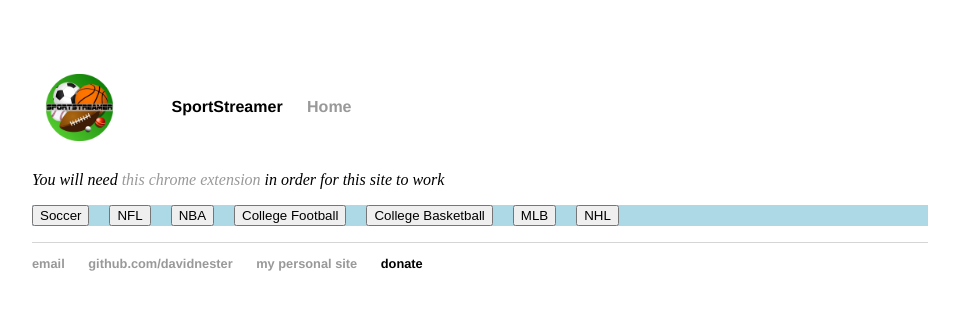
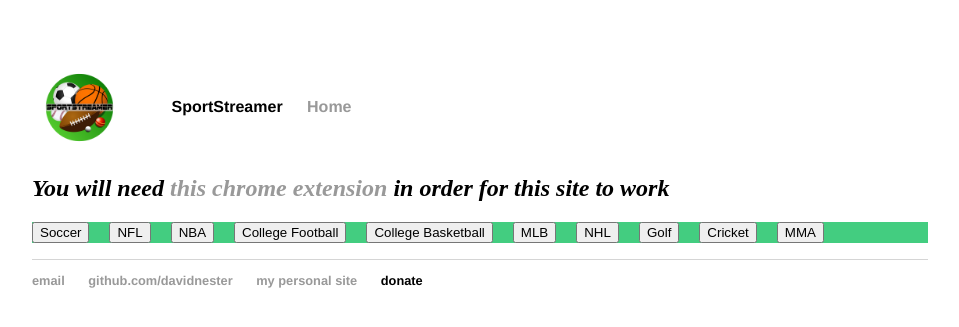
Before and after one commit to DavidNester/DavidNester.github.io, a Jekyll site: the page built from sportstreamer/index.html, in a window 1280 px wide. Shown: the top 327 px of the page, without its empty margins (160-1119 px from the left). Built offline with Jekyll 4.4.1, drawn with Linux system fonts in a browser that asks for light colours.

Commit message:
Each sport works now

```diff
--- a/sportstreamer/index.html
+++ b/sportstreamer/index.html
@@ -3,20 +3,22 @@
 title: SportStreamer
 ---
 
-<em>You will need <a href="https://chrome.google.com/webstore/detail/allow-control-allow-origi/nlfbmbojpeacfghkpbjhddihlkkiljbi/related?hl=en-US" target="_blank">this chrome extension</a> in order for this site to work</em>
+<h2><em>You will need <a href="https://chrome.google.com/webstore/detail/allow-control-allow-origi/nlfbmbojpeacfghkpbjhddihlkkiljbi/related?hl=en-US" target="_blank">this chrome extension</a> in order for this site to work</em></h2>
 <div class="blurb" style="background-color:slategrey">
-<nav style="background-color:lightblue">
+<nav style="background-color:#43cd80">
 	<ul id="sports">
 	</ul>
 </nav>
-<nav style="background-color:green">
+<nav style="background-color:#6ca6cd">
 	<ul id="games">
 	</ul>
 </nav>
-<nav style="background-color:blue">
-	<ul id="links">
+<div style="background-color:#228b22">
+	<ul id="links" float="left" display="inline-block">
 	</ul>
-</nav>
+	<ul id="ace" float="left" display="inline-block">
+	</ul>
+</div>
 </div>
 
 <script type="text/javascript">
@@ -25,11 +27,12 @@
 var baseUrl = getUrl .protocol + "//" + getUrl.host + "/" //+ getUrl.pathname.split('/')[1];
 
 //Sport Buttons
-var sports_list = ["Soccer", "NFL", "NBA", "College Football", "College Basketball", "MLB", "NHL"];
+var sports_list = ["Soccer", "NFL", "NBA", "College Football", "College Basketball", "MLB", "NHL", "Golf", "Cricket", "MMA"];
+var addresses = ["https://www.reddit.com/r/soccerstreams/", "https://www.reddit.com/r/nflstreams/", "https://www.reddit.com/r/nbastreams/", "https://www.reddit.com/r/CFBStreams/", "https://www.reddit.com/r/ncaaBBallStreams/", "https://www.reddit.com/r/MLBStreams/", "https://www.reddit.com/r/NHLStreams/", "https://www.reddit.com/r/PuttStreams/", "https://www.reddit.com/r/cricket_streams/", "https://www.reddit.com/r/MMAStreams/"]
 var sports = document.getElementById('sports');
 var text = "";
 for (i = 0; i < sports_list.length; i++) {
-	text += "<li><button onclick='getGames(\"https://www.reddit.com/r/soccerstreams\")'>" + sports_list[i] + "</button></li>"
+	text += "<li><button onclick='getGames(\"" + addresses[i] + "\")'>" + sports_list[i] + "</button></li>"
 }
 sports.innerHTML = text;
 
@@ -83,7 +89,8 @@
 	text = ""
 	for (i = 0; i < urls.length; i++) {
 		text += "<li><button onclick='getLinks(\""+ urls[i] +"\")'>" + urls[i] + "</button></li>"
-}	games.innerHTML = text;
+	}
+	games.innerHTML = text;
 }
 function getLinks(url){
 	var links = document.getElementById('links');
@@ -111,7 +119,7 @@
 		//console.log(rel)
 		if (rel == "nofollow"){
 			console.log(links[i].href)
-	if (!links[i].href.includes('https://www.reddit.com/r/soccerstreams')) {
+			if (!links[i].href.includes('https://www.reddit.com/r/')) {
 				if (!links[i].href.includes(baseUrl)) {
     				urls.push(links[i].href);
     			}
@@ -126,7 +134,8 @@
 	text = ""
 	for (i = 0; i < urls.length; i++) {
 		text += "<li><a href=\""+ urls[i] +"\" target=\"_blank\"><button>" + urls[i] + "</button></a></li>"
-}	links.innerHTML = text;
+	}
+	links.innerHTML = text;
 }
 //request.responseText
 //https://chrome.google.com/webstore/detail/allow-control-allow-origi/nlfbmbojpeacfghkpbjhddihlkkiljbi/related?hl=en-US
```
Also changed, not shown: other parts of sportstreamer/index.html (+5 -1 lines). Lines whose indentation alone changed are shown as unchanged.
